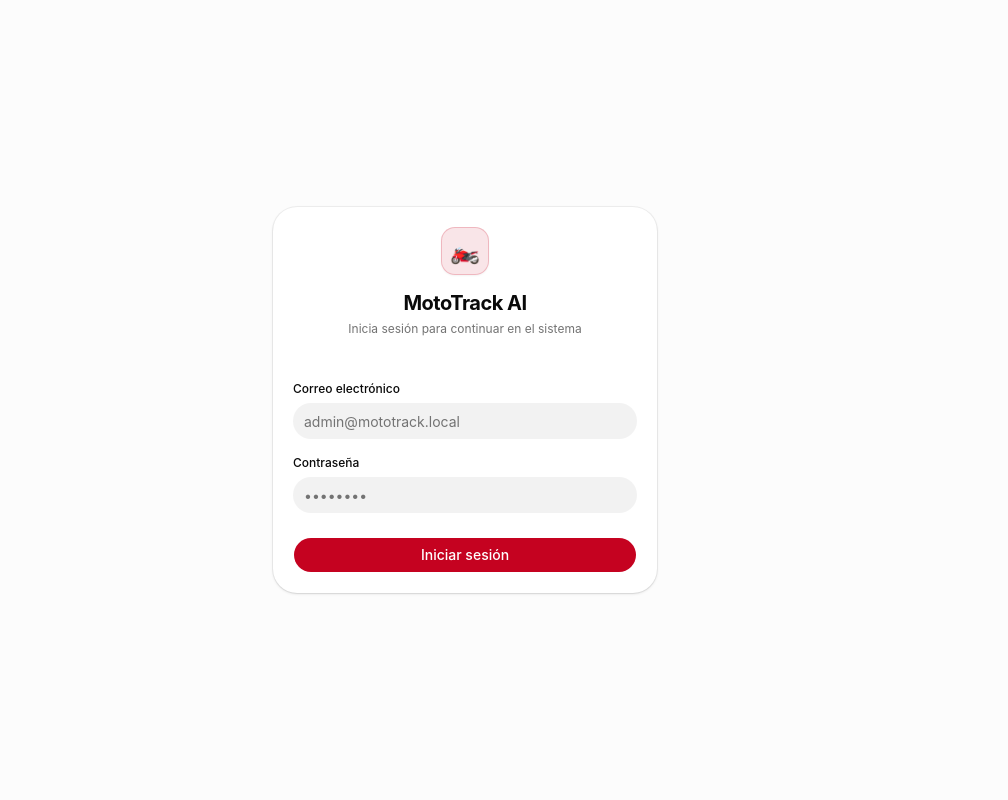
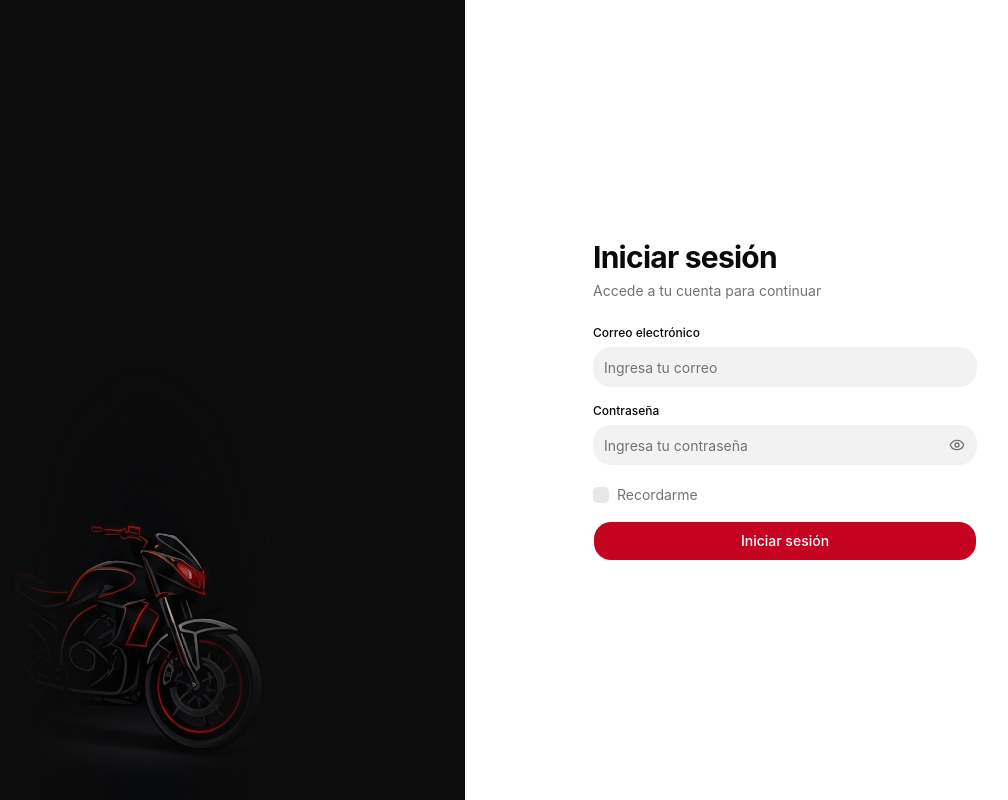
Before and after one commit to Jpblack90/mototrack-frontend, a React (Vite) app: page /login in a window 1280 px wide. Shown: the whole page, without its empty margins (175-1183 px from the left). Built offline with nearby package versions, Linux system fonts and the light colour scheme.

Commit message:
feat(ui): login en dos columnas con hero, Recordarme y ver contraseña; fix(api): el 401 del login ya no recarga la página

```diff
--- a/src/api/client.js
+++ b/src/api/client.js
@@ -19,7 +19,8 @@ client.interceptors.request.use((config) => {
 client.interceptors.response.use(
   (response) => response,
   (error) => {
-    if (error.response?.status === 401) {
+    const isLoginRequest = error.config?.url?.includes('/auth/login');
+    if (error.response?.status === 401 && !isLoginRequest) {
       localStorage.removeItem(TOKEN_KEY);
       localStorage.removeItem('mototrack_user');
       // window.location en lugar de hooks — el interceptor vive fuera del árbol React
--- a/src/pages/LoginPage.jsx
+++ b/src/pages/LoginPage.jsx
@@ -1,17 +1,14 @@
 import { useState } from 'react';
 import { useNavigate } from 'react-router-dom';
 import { useAuth } from '../context/AuthContext';
-import {
-  Card,
-  CardHeader,
-  CardTitle,
-  CardDescription,
-  CardContent,
-} from '../components/ui/card';
 import { Input } from '../components/ui/input';
 import { Label } from '../components/ui/label';
 import { Button } from '../components/ui/button';
+import { Checkbox } from '../components/ui/checkbox';
 import { toast } from 'sonner';
+import { Eye, EyeOff } from 'lucide-react';
+
+const REMEMBER_EMAIL_KEY = 'mototrack_remember_email';
 
 function defaultRouteFor(role) {
   if (role === 'admin')    return '/dashboard';
@@ -24,9 +21,25 @@ export default function LoginPage() {
   const { login } = useAuth();
   const navigate  = useNavigate();
 
-  const [email,    setEmail]    = useState('');
+  // Precarga segura de localStorage si el usuario guardó su correo
+  const [email, setEmail] = useState(() => {
+    try {
+      return localStorage.getItem(REMEMBER_EMAIL_KEY) || '';
+    } catch {
+      return '';
+    }
+  });
+
   const [password, setPassword] = useState('');
-  const [loading,  setLoading]  = useState(false);
+  const [showPassword, setShowPassword] = useState(false);
+  const [rememberMe, setRememberMe] = useState(() => {
+    try {
+      return !!localStorage.getItem(REMEMBER_EMAIL_KEY);
+    } catch {
+      return false;
+    }
+  });
+  const [loading, setLoading] = useState(false);
 
   async function handleSubmit(e) {
     e.preventDefault();
@@ -34,6 +47,18 @@ export default function LoginPage() {
 
     try {
       const user = await login(email, password);
+
+      // Persistencia de correo según checkbox "Recordarme"
+      try {
+        if (rememberMe) {
+          localStorage.setItem(REMEMBER_EMAIL_KEY, email.trim());
+        } else {
+          localStorage.removeItem(REMEMBER_EMAIL_KEY);
+        }
+      } catch {
+        // Ignora fallos de cuota o modo privado
+      }
+
       toast.success(`¡Bienvenido, ${user?.name || 'Usuario'}!`);
       navigate(defaultRouteFor(user.role), { replace: true });
     } catch (err) {
@@ -48,26 +73,57 @@ export default function LoginPage() {
   }
 
   return (
-    <div className="min-h-screen bg-muted/30 flex items-center justify-center p-4">
-      <Card className="w-full max-w-sm shadow-sm border-border bg-card">
-        {/* Logo / Cabecera */}
-        <CardHeader className="text-center space-y-2 pb-6">
-          <div className="w-12 h-12 rounded-xl bg-primary/10 text-primary border border-primary/20 flex items-center justify-center mx-auto shadow-xs">
-            <span className="text-2xl" role="img" aria-label="MotoTrack">🏍️</span>
+    <div className="min-h-screen lg:h-screen lg:overflow-hidden grid lg:grid-cols-2 bg-background">
+      {/* ── COLUMNA IZQUIERDA — Panel de marca (oscuro, desktop) ── */}
+      <div className="relative hidden lg:flex flex-col overflow-hidden bg-sidebar">
+        {/* Cabecera centrada: logo y lema animado */}
+        <div className="flex flex-col items-center pt-14 px-6 text-center z-10 shrink-0">
+          <img
+            src="/logo.png"
+            alt="MotoTrack"
+            className="w-64 animate-splash-in"
+          />
+          <p className="mt-4 text-lg font-semibold text-sidebar-foreground animate-splash-tagline leading-snug">
+            Controla tu taller,
+            <br />
+            impulsa tu negocio
+          </p>
         </div>
-          <div>
-            <CardTitle className="text-xl font-bold tracking-tight text-foreground">
-              MotoTrack AI
-            </CardTitle>
-            <CardDescription className="text-xs text-muted-foreground mt-1">
-              Inicia sesión para continuar en el sistema
-            </CardDescription>
+
+        {/* Moto con neón rojo anclada abajo con máscara */}
+        <div className="flex-1 min-h-0 w-full flex items-end justify-center overflow-hidden">
+          <img
+            src="/login-hero.png"
+            alt=""
+            aria-hidden="true"
+            className="h-full w-auto object-contain object-bottom mask-x-from-45% mask-x-to-95% mask-t-from-40% mask-t-to-90%"
+          />
         </div>
-        </CardHeader>
+      </div>
+
+      {/* ── COLUMNA DERECHA — Formulario ── */}
+      <div className="flex flex-col min-h-screen lg:min-h-0">
+        {/* Franja superior solo en móvil/tablet (< lg) para contrastar el logo blanco */}
+        <div className="lg:hidden flex items-center justify-center bg-sidebar py-4 px-4 shadow-xs">
+          <img src="/logo.png" alt="MotoTrack" className="w-40" />
+        </div>
+
+        {/* Formulario: en móvil arriba con pt-10, en desktop centrado */}
+        <div className="flex flex-1 items-start lg:items-center justify-center p-6 pt-10 sm:p-10 lg:p-10">
+          <div className="w-full max-w-sm space-y-6">
+            {/* Título y subtítulo */}
+            <div className="space-y-1.5">
+              <h1 className="text-3xl font-bold tracking-tight text-foreground">
+                Iniciar sesión
+              </h1>
+              <p className="text-sm text-muted-foreground">
+                Accede a tu cuenta para continuar
+              </p>
+            </div>
 
             {/* Formulario */}
-        <CardContent>
             <form onSubmit={handleSubmit} className="space-y-4">
+              {/* Campo Correo electrónico */}
               <div className="space-y-1.5">
                 <Label htmlFor="email" className="text-xs font-medium text-foreground">
                   Correo electrónico
@@ -78,38 +134,71 @@ export default function LoginPage() {
                   required
                   value={email}
                   onChange={(e) => setEmail(e.target.value)}
-                placeholder="admin@mototrack.local"
-                className="h-9 text-sm"
+                  placeholder="Ingresa tu correo"
+                  className="h-10 text-sm"
                   autoComplete="email"
                 />
               </div>
 
+              {/* Campo Contraseña con botón de ojo */}
               <div className="space-y-1.5">
                 <Label htmlFor="password" className="text-xs font-medium text-foreground">
                   Contraseña
                 </Label>
+                <div className="relative">
                   <Input
                     id="password"
-                type="password"
+                    type={showPassword ? 'text' : 'password'}
                     required
                     value={password}
                     onChange={(e) => setPassword(e.target.value)}
-                placeholder="••••••••"
-                className="h-9 text-sm"
+                    placeholder="Ingresa tu contraseña"
+                    className="h-10 pr-10 text-sm"
                     autoComplete="current-password"
                   />
+                  <button
+                    type="button"
+                    onClick={() => setShowPassword((prev) => !prev)}
+                    aria-label={showPassword ? 'Ocultar contraseña' : 'Mostrar contraseña'}
+                    aria-pressed={showPassword}
+                    className="absolute right-0 top-0 flex h-10 w-10 items-center justify-center text-muted-foreground hover:text-foreground transition-colors duration-150 focus-visible:outline-none focus-visible:ring-2 focus-visible:ring-ring rounded-md"
+                  >
+                    {showPassword ? (
+                      <EyeOff className="size-4" />
+                    ) : (
+                      <Eye className="size-4" />
+                    )}
+                  </button>
+                </div>
               </div>
 
+              {/* Checkbox Recordarme */}
+              <div className="flex items-center gap-2 pt-1">
+                <Checkbox
+                  id="remember"
+                  checked={rememberMe}
+                  onCheckedChange={(checked) => setRememberMe(!!checked)}
+                />
+                <Label
+                  htmlFor="remember"
+                  className="text-sm font-normal text-muted-foreground cursor-pointer select-none"
+                >
+                  Recordarme
+                </Label>
+              </div>
+
+              {/* Botón de envío */}
               <Button
                 type="submit"
                 disabled={loading}
-              className="w-full h-9 font-medium text-sm mt-2 transition-colors duration-150"
+                className="w-full h-10 font-medium text-sm transition-colors duration-150"
               >
                 {loading ? 'Iniciando sesión…' : 'Iniciar sesión'}
               </Button>
             </form>
-        </CardContent>
-      </Card>
+          </div>
+        </div>
+      </div>
     </div>
   );
 }
--- a/src/pages/SplashPage.jsx
+++ b/src/pages/SplashPage.jsx
@@ -96,7 +96,7 @@ export default function SplashPage() {
       </p>
 
       {/* Barra de progreso */}
-      <Progress value={progress} className="mb-2 w-48" />
+      <Progress value={progress} className="mb-2 w-48 bg-sidebar-accent" />
       <p className="text-xs text-sidebar-foreground/70">Cargando sistema…</p>
 
       {/* Footer */}
```
Also changed, not shown: 6 other files (tests, documents, lock files or other folders). Lines whose indentation alone changed are shown as unchanged.
